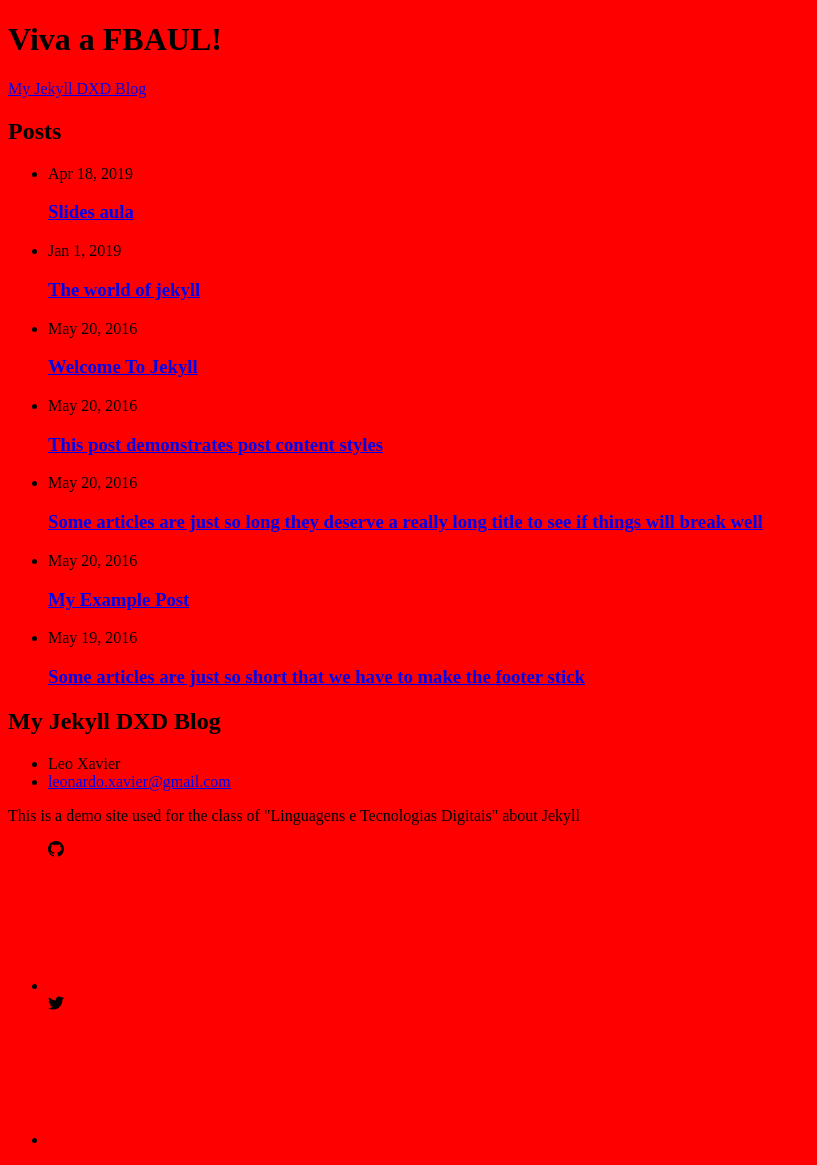
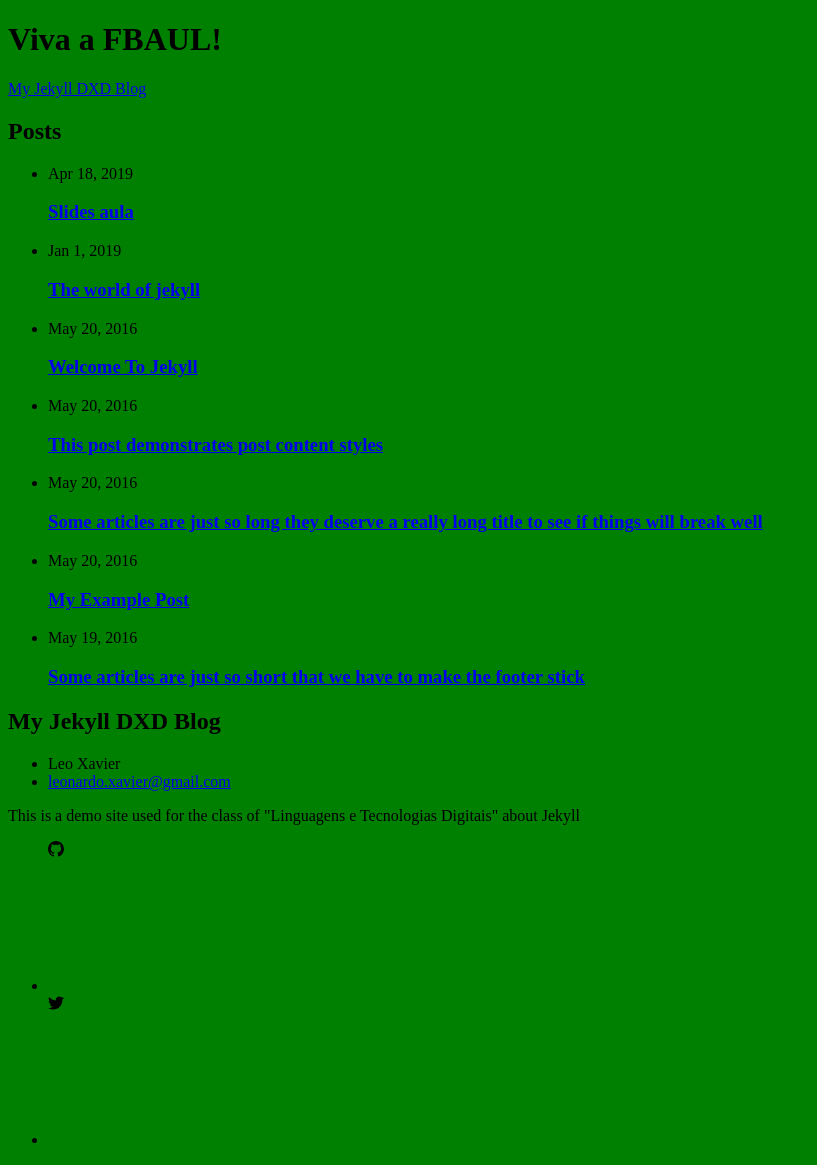
Before and after one commit to leoxavier/leoxavier.github.io, a Jekyll site: the page built from index.md, in a window 1280 px wide. Shown: the whole page, without its empty margins (0-817 px from the left). Built offline with Jekyll 4.4.1, drawn with Linux system fonts in a browser that asks for light colours.

Commit message:
Now it's green

```diff
--- a/_sass/minima.scss
+++ b/_sass/minima.scss
@@ -1,3 +1,3 @@
 body {
-	background: red;
+	background: green;
 }
```
